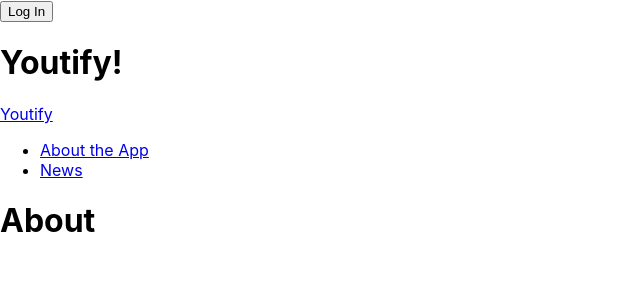
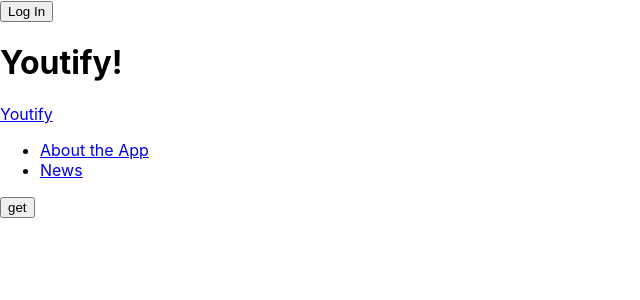
Before and after one commit to preciousworthy/youtify, a React (Create React App) app in the folder client/: page / in a window 1280 px wide. Shown: the top 300 px of the page, without its empty margins (0-640 px from the left). Built offline with nearby package versions, Linux system fonts and the light colour scheme.

Commit message:
axios install and added home route to App.js

```diff
--- a/client/package.json
+++ b/client/package.json
@@ -7,6 +7,7 @@
     "@testing-library/jest-dom": "^5.16.2",
     "@testing-library/react": "^12.1.3",
     "@testing-library/user-event": "^13.5.0",
+    "axios": "^1.1.3",
     "react": "^17.0.2",
     "react-dom": "^17.0.2",
     "react-router-dom": "^6.4.3",
--- a/client/src/App.js
+++ b/client/src/App.js
@@ -8,6 +8,7 @@
 import News from "./pages/news";
 import Students from "./components/students";
 import Profile from "./components/profile";
+import Home from "./pages/home";
 
 function App() {
 
@@ -23,7 +24,7 @@
       <Header />
       <div className="container flex-grow-1">
         <Routes>
-          <Route path='/' element={<About/>} />
+          <Route path='/' element={<Home />} />
           <Route path="/about" element={<About />} />
           <Route path="/news" element={<News />} />
           <Route path="/profile" element={<Profile />} />
```
Also changed, not shown: 1 other file (tests, documents, lock files or other folders).
